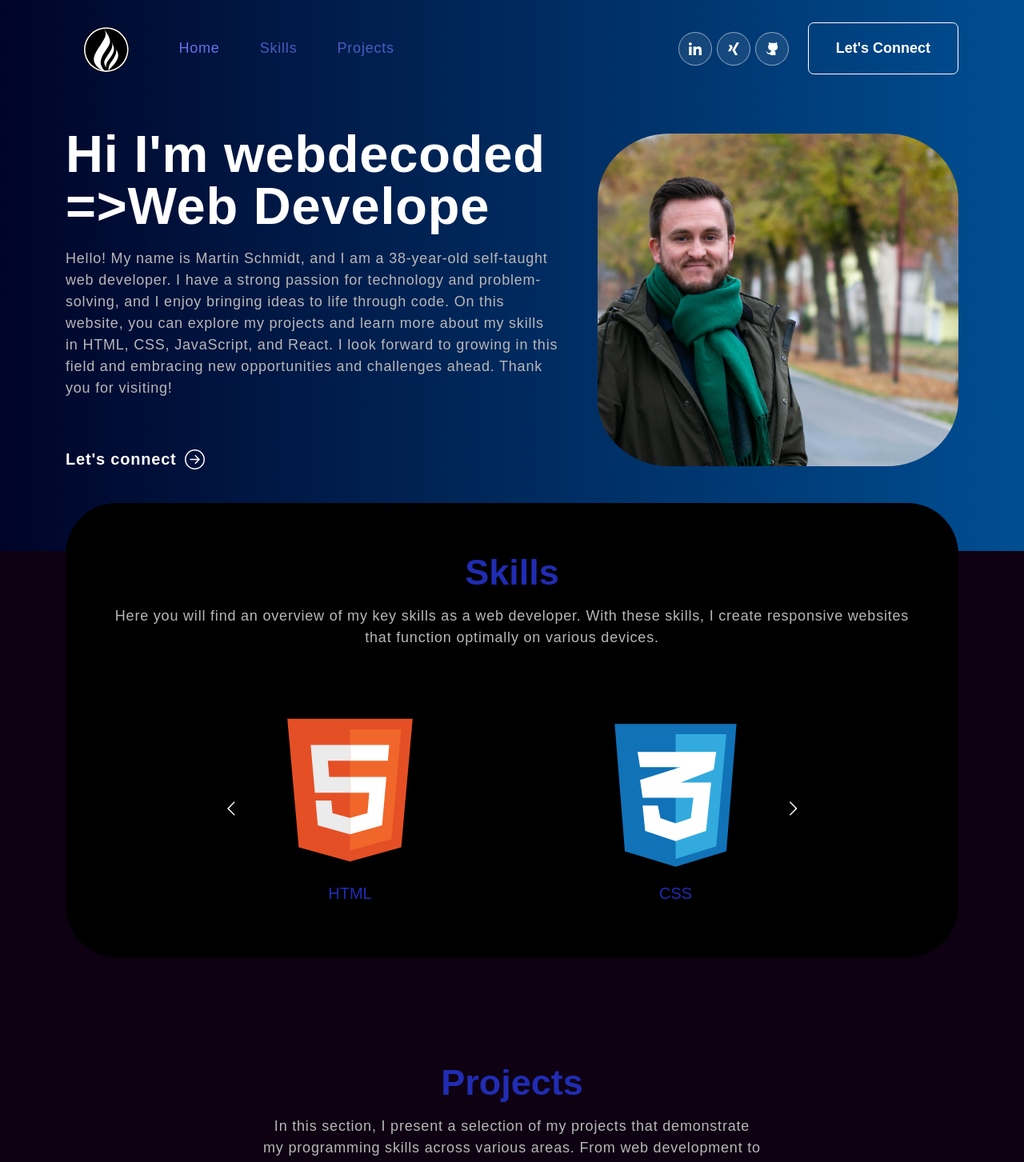
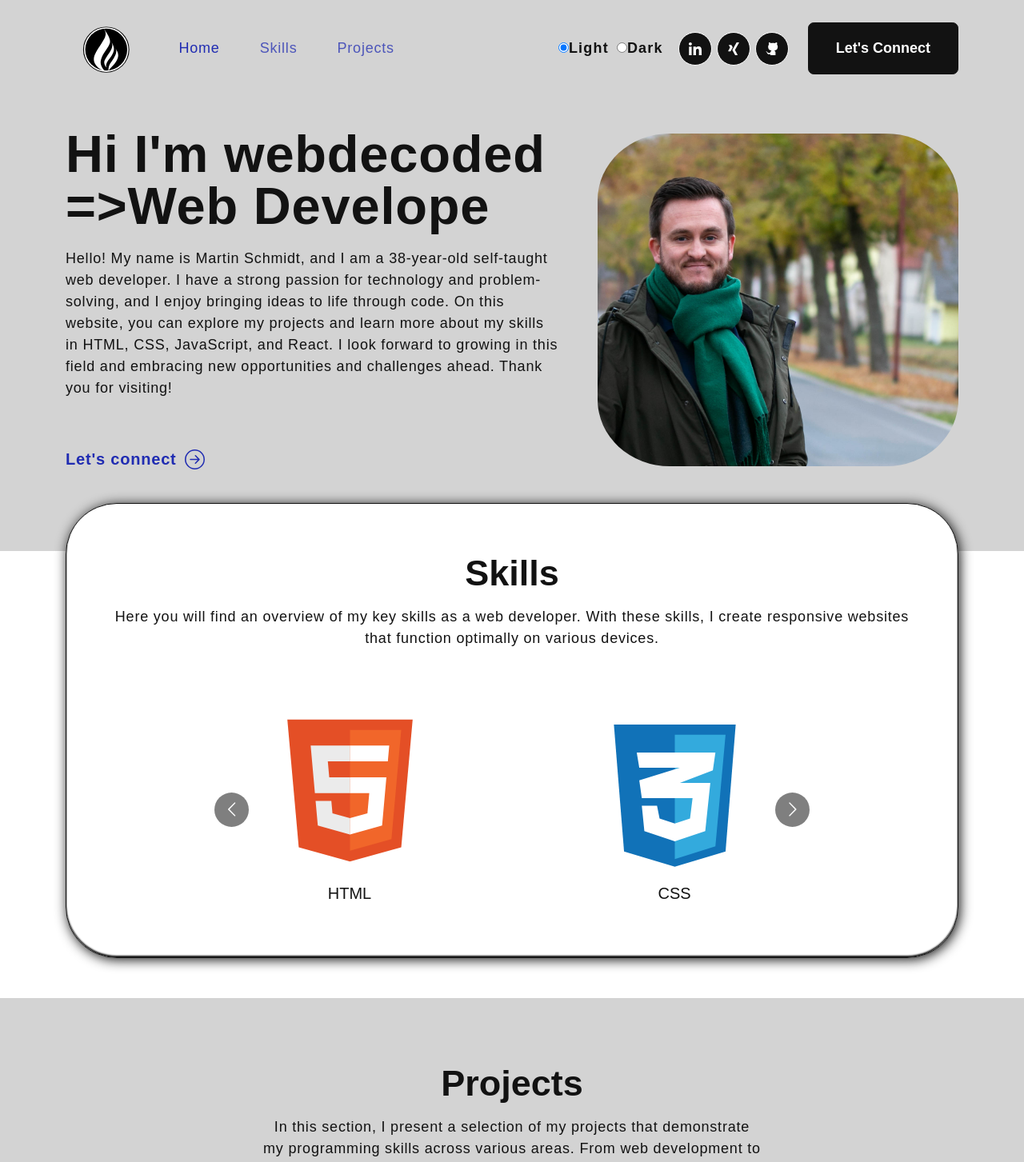
Before and after one commit to Martin336699/my-website, a React app: page / in a window 1280 px wide. Shown: the top 1453 px of the page at 80% size. Built offline with nearby package versions, Linux system fonts and the light colour scheme; the HTML template or start-up script is replaced by a standard one; a web font is replaced by a local one.

Commit message:
lightmode

```diff
--- a/src/components/App.jsx
+++ b/src/components/App.jsx
@@ -6,17 +6,23 @@ import { Projects } from './ProjectsTest.jsx';
 import { Contact } from "./Contact.jsx";
 import { Footer } from "./Footer.jsx";
 import 'bootstrap/dist/css/bootstrap.min.css';
+import { useState } from 'react';
 
 function App() {
+  const [theme, setTheme] = useState('light'); // New state variable for theme
+
+  const handleThemeChange = (e) => {
+    setTheme(e.target.value);
+  };
+
   return (
-    <div className="App">
-    <NavBar />
-    <Banner />
-    <Skills />
-    <Projects />
-    <Contact />
-    <Footer />
-
+    <div className={`App ${theme}`}>
+      <NavBar theme={theme} onThemeChange={handleThemeChange} />
+      <Banner theme={theme} />
+      <Skills theme={theme} />
+      <Projects theme={theme} />
+      <Contact theme={theme} />
+      <Footer theme={theme} />
     </div>
   );
 }
--- a/src/components/Banner.jsx
+++ b/src/components/Banner.jsx
@@ -4,7 +4,7 @@ import { ArrowRightCircle } from "react-bootstrap-icons";
 import { handleButtonClick } from "./Navbar.jsx";
 import headerImg from "../assets/img/ich3.1.jpg";
 
-export const Banner = () => {
+export const Banner = ({ theme }) => {
   const [loopNum, setLoopNum] = useState(0);
   const [isDeleting, setIsDeleting] = useState(false);
   const toRotate = [ "Web Developer", "Web Designer", "UI/UX Designer" ];
@@ -43,7 +43,7 @@ export const Banner = () => {
   }
 
   return (
-    <section className="banner" id="home">
+    <section className={`banner ${theme}`} id="home">
       <Container>
         <Row className="align-items-center">
           <Col xs={12} md={6} xl={7}>
--- a/src/components/Contact.jsx
+++ b/src/components/Contact.jsx
@@ -2,7 +2,7 @@ import { Container, Row, Col } from "react-bootstrap";
 import { useState } from "react";
 import contactImg from "../assets/img/contact-img.svg";
 
-export const Contact = () => {
+export const Contact = ({theme}) => {
   const formInitialDetails = {
     firstName: '',
     lastName: '',
@@ -50,7 +50,7 @@ export const Contact = () => {
   };
 
   return (
-    <section className="contact" id="connect">
+    <section className={`contact ${theme}`} id="connect">
       <Container>
         <Row className="align-items-center">
           <Col md={6}>
--- a/src/components/Footer.jsx
+++ b/src/components/Footer.jsx
@@ -4,9 +4,9 @@ import navIcon1 from '../assets/img/nav-icon1.svg';
 import navIcon2 from '../assets/img/xing.svg';
 import navIcon3 from '../assets/img/github.svg';
 
-export const Footer = () => {
+export const Footer = ({theme}) => {
   return (
-    <footer className="footer">
+    <footer className={`footer ${theme}`}>
       <Container>
         <Row className="align-items-center">
           <Col sm={6}>
--- a/src/components/Navbar.jsx
+++ b/src/components/Navbar.jsx
@@ -5,59 +5,122 @@ import navIcon1 from '../assets/img/nav-icon1.svg';
 import navIcon2 from '../assets/img/xing.svg';
 import navIcon3 from '../assets/img/github.svg';
 
+
 export const handleButtonClick = () => {
   document.getElementById('connect').scrollIntoView({ behavior: 'smooth' });
 };
 
-export  function NavBar() {
+
+export function NavBar({ theme, onThemeChange }) {
   const [activeLink, setActiveLink] = useState('home');
   const [scrolled, setScrolled] = useState(false);
 
-  useEffect (() => {
+  useEffect(() => {
     const onScroll = () => {
       if (window.scrollY > 50) {
         setScrolled(true);
       } else {
         setScrolled(false);
       }
-    }
+    };
 
     window.addEventListener('scroll', onScroll);
 
     return () => window.removeEventListener('scroll', onScroll);
-  }, [])
+  }, []);
+
 
   const onUpdateActiveLink = (value) => {
     setActiveLink(value);
-  }
-
+  };
 
 
   return (
-      <Navbar expand="lg" className={scrolled ? 'scrolled': ''}>
+   <Navbar expand="lg" className={`${scrolled ? 'scrolled' : ''} ${theme}`}>
     <Container>
       <Navbar.Brand href="#home">
-          <img src={logo} alt='Logo' />
+        <img src={logo} alt="Logo" />
       </Navbar.Brand>
       <Navbar.Toggle aria-controls="basic-navbar-nav">
           <span className="navbar-toggler-icon"></span>
       </Navbar.Toggle>
       <Navbar.Collapse id="basic-navbar-nav">
         <Nav className="me-auto">
-            <Nav.Link href="#home" className={activeLink === 'home' ? 'active navbar-link' : 'navbar-link'} onClick={() => onUpdateActiveLink('home')}>Home</Nav.Link>
-            <Nav.Link href="#skills" className={activeLink === 'skills' ? 'active navbar-link' : 'navbar-link'} onClick={() => onUpdateActiveLink('skills')}>Skills</Nav.Link>
-            <Nav.Link href="#projects" className={activeLink === 'projects' ? 'active navbar-link' : 'navbar-link'} onClick={() => onUpdateActiveLink('projects')}>Projects</Nav.Link>
+          <Nav.Link
+              href="#home"
+              className={activeLink === 'home' ? 'active navbar-link' : 'navbar-link'}
+              onClick={() => onUpdateActiveLink('home')}
+            >
+              Home
+          </Nav.Link>
+          <Nav.Link
+              href="#skills"
+              className={activeLink === 'skills' ? 'active navbar-link' : 'navbar-link'}
+              onClick={() => onUpdateActiveLink('skills')}
+          >
+              Skills
+          </Nav.Link>
+          <Nav.Link
+              href="#projects"
+              className={activeLink === 'projects' ? 'active navbar-link' : 'navbar-link'}
+              onClick={() => onUpdateActiveLink('projects')}
+          >
+              Projects
+          </Nav.Link>
           </Nav>
           <span className="navbar-text">
+            <div>
+              <label htmlFor="light">
+                <input
+                  type="radio"
+                  name="option"
+                  value="light"
+                  onClick={onThemeChange}
+                  checked={theme === 'light'}
+                />
+                Light
+              </label>
+              <label htmlFor="dark">
+                <input
+                  type="radio"
+                  name="option"
+                  value="dark"
+                  onClick={onThemeChange}
+                  checked={theme === 'dark'}
+                />
+                Dark
+              </label>
+            </div>
+
             <div className="social-icon">
-              <a href="https://www.linkedin.com/in/martin-s-2923a7287" target="_blank" rel="noopener noreferrer"><img src={navIcon1} alt="" /></a>
-              <a href="https://www.xing.com/profile/Martin_Schmidt018512" target="_blank" rel="noopener noreferrer"><img src={navIcon2} alt="" /></a>
-              <a href="https://github.com/Martin336699" target="_blank" rel="noopener noreferrer"><img src={navIcon3} alt="" /></a>
+              <a
+                href="https://www.linkedin.com/in/martin-s-2923a7287"
+                target="_blank"
+                rel="noopener noreferrer"
+              >
+                <img src={navIcon1} alt="" />
+              </a>
+              <a
+                href="https://www.xing.com/profile/Martin_Schmidt018512"
+                target="_blank"
+                rel="noopener noreferrer"
+              >
+                <img src={navIcon2} alt="" />
+              </a>
+              <a
+                href="https://github.com/Martin336699"
+                target="_blank"
+                rel="noopener noreferrer"
+              >
+                <img src={navIcon3} alt="" />
+              </a>
             </div>
-            <button className="vvd" onClick={handleButtonClick}><span>Let's Connect</span></button>
+            <button className="vvd" onClick={handleButtonClick}>
+              <span>Let's Connect</span>
+            </button>
           </span>
         </Navbar.Collapse>
       </Container>
     </Navbar>
-  )
+  );
 }
--- a/src/components/Projects.jsx
+++ b/src/components/Projects.jsx
@@ -8,7 +8,7 @@ import projImg1 from "../assets/img/project-img1.png";
 import projImg2 from "../assets/img/project-img2.png";
 
 
-export const Projects = () => {
+export const Projects = (props) => {
 
   const apps = [
     {
@@ -51,7 +51,7 @@ export const Projects = () => {
   ];
 
   return (
-    <section className="project" id="projects">
+    <section className={`project ${props.light}`} id="projects">
       <Container>
         <Row>
           <Col>
--- a/src/components/ProjectsTest.jsx
+++ b/src/components/ProjectsTest.jsx
@@ -15,7 +15,7 @@ import Haushaltsbuch from './Haushaltsbuch';
 import Weather from './Weather';
 import LernApp from './LernApp';
 
-export const Projects = () => {
+export const Projects = ({theme}) => {
   const [showModal, setShowModal] = useState(false);
   const [selectedProjectComponent, setSelectedProjectComponent] = useState(null);
 
@@ -75,7 +75,7 @@ component: <Weather />
 ];
 
 return (
-<section className="project" id="projects">
+<section className={`project ${theme}`} id="projects">
 <Container>
 <Row>
   <Col>
--- a/src/components/Skills.jsx
+++ b/src/components/Skills.jsx
@@ -9,7 +9,7 @@ import react from "../assets/img/react.svg";
 import ts from "../assets/img/ts.svg";
 
 
-export const Skills = () => {
+export const Skills = ({theme}) => {
   const responsive = {
     superLargeDesktop: {
       // the naming can be any, depends on you.
@@ -35,7 +35,7 @@ export const Skills = () => {
       <Container>
         <Row>
           <Col>
-          <div className="skill-bx">
+          <div className={`skill-bx ${theme}`}>
             <h2>
               Skills
             </h2>
--- a/src/css/App.css
+++ b/src/css/App.css
@@ -25,6 +25,71 @@
 html {
   scroll-behavior: smooth;
   scroll-padding-top: 75px;
+}
+
+.light, .light a, .light p, .light h1, .light h2, .light h3,
+.light h4, .light h5, .light h6,
+.light input, .light textarea, .light select, .light ul, .light li,
+.light label, .light .nav-link, .light .nav-link.active, .light .nav-link:hover,
+.light .contact form input, .light .contact form textarea, .light .contact form button, .light .contact img,
+.light .contact form input::placeholder, .light .contact form textarea::placeholder{
+
+  background-color: grey !important;
+  background: #fff !important;
+  color: #121212 !important;
+  border-color: #121212 !important;
+}
+
+.light .social-icon a{
+  background: #121212 !important;
+  border: 1px solid #fff !important;
+}
+
+.light .contact form button,
+.light .navbar-text button {
+  background: #121212 !important;
+  border: 1px solid #121212 !important;
+}
+
+.light .navbar-text button:hover,
+.light .contact form button {
+  background: #fff !important;
+}
+
+.light .contact form button span:hover, .light .contact form button:hover {
+  color: #fff !important;
+  background-color: transparent !important;
+}
+
+.light .contact img {
+  background: lightgray !important;
+  border-radius: 3em !important;
+}
+
+.light .skill-bx {
+  border: 1px solid #121212 !important;
+  box-shadow: 2px 2px 15px #121212, /* Äußerer Schatten */
+        inset 0 -2px 2px #121212 !important; /* Innerer Schatten */
+}
+
+.light .navbar,
+.light .navbar label,
+.light nav.navbar .navbar-nav .nav-link.navbar-link,
+.light nav.navbar a.navbar-brand,
+.light .banner,
+.light .banner h1,
+.light .banner p,
+.light .project,
+.light .project p,
+.light .project h2,
+.light .footer,
+.light .footer p {
+  background: lightgray !important;
+}
+
+.light .banner button,
+.light nav.navbar .navbar-nav .nav-link.navbar-link {
+  color: #202cb2 !important;
 }
 
 body {
@@ -237,6 +302,15 @@ nav.navbar .navbar-toggler[aria-expanded="true"] .navbar-toggler-icon:before {
 nav.navbar .navbar-toggler[aria-expanded="true"] .navbar-toggler-icon {
 	border-color: transparent;
 }
+label {
+  color: #fff;
+  font-size: 18px;
+  font-weight: 700;
+  letter-spacing: 1.2px;
+  margin: 0;
+  padding: 5px;
+}
+
 
 /************ Banner Css ************/
 .banner {
```
Also changed, not shown: 1 other file (tests, documents, lock files or other folders). Lines whose indentation alone changed are shown as unchanged.
